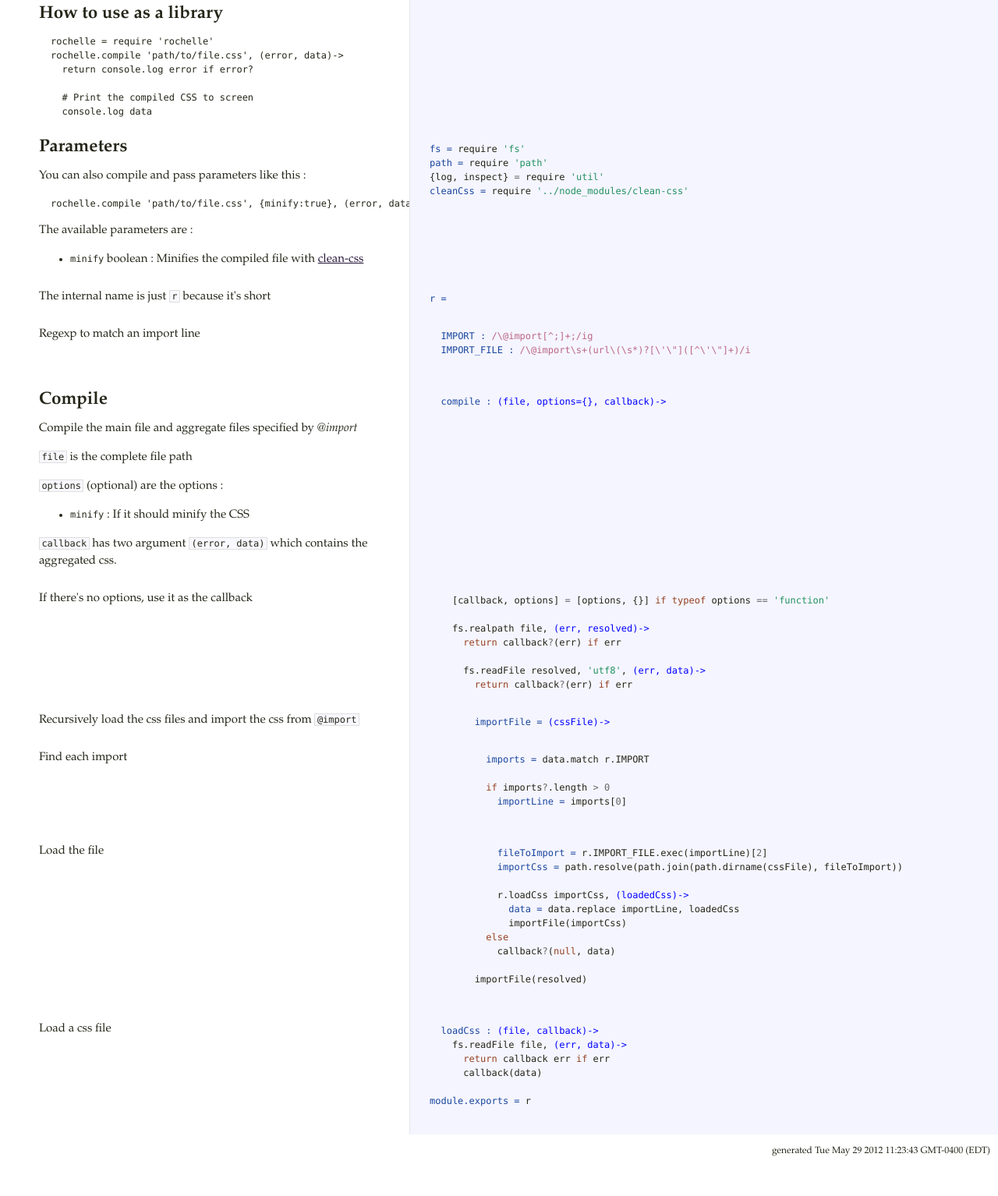
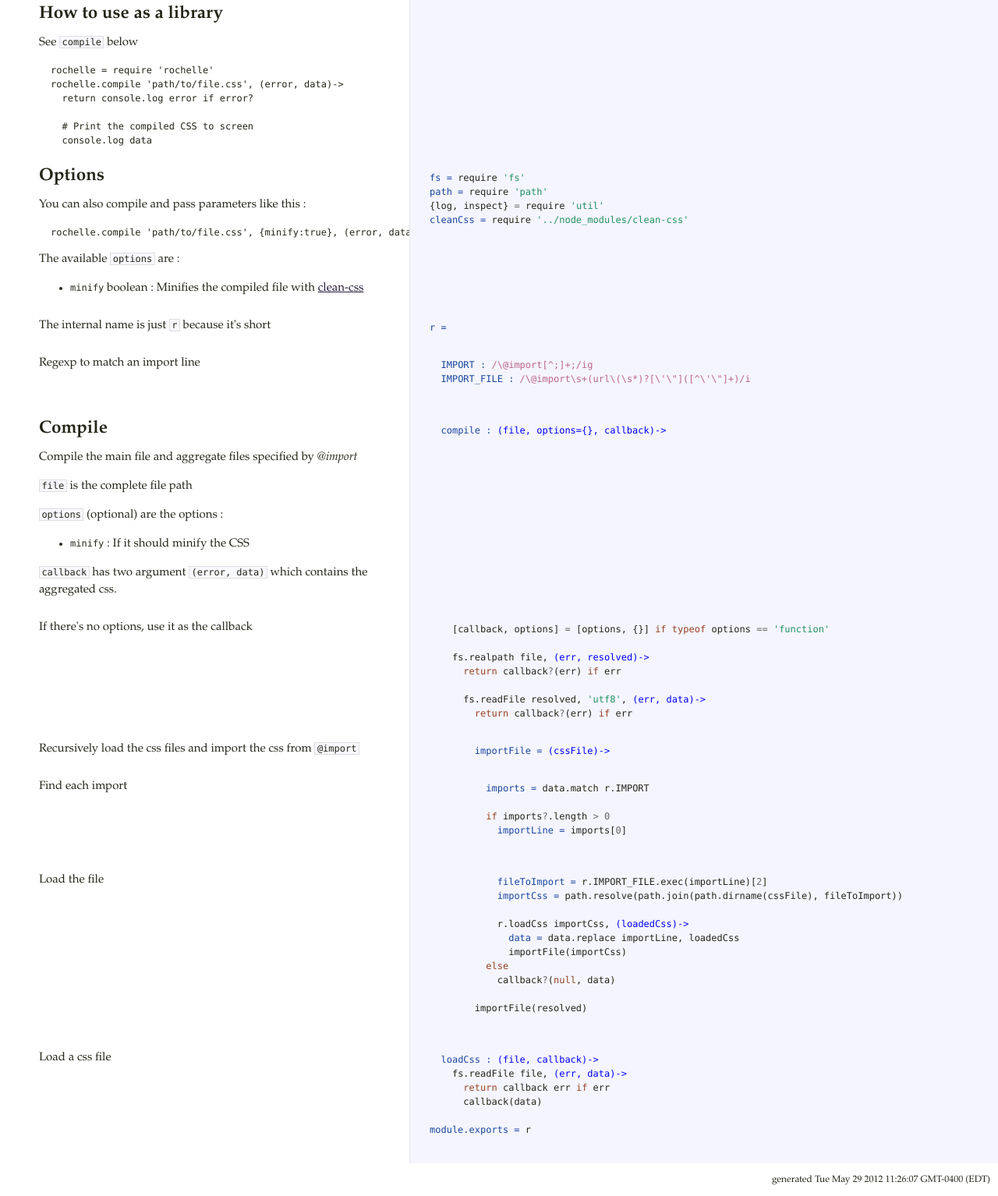
Before and after one commit to dsimard/rochelle, a plain HTML site: page lib/index.coffee.html in a window 1280 px wide. Shown: the part 103-1637 px from the top of the page at 78% size. Before the commit the page ends 1600 px from the top, so only its background shows below. Drawn offline with Linux system fonts and the light colour scheme.

Commit message:
Doc regenerated automatically

```diff
--- a/lib/index.coffee.html
+++ b/lib/index.coffee.html
@@ -1,4 +1,6 @@
 <!DOCTYPE html><html><head><title>index.coffee</title><meta http-equiv="Content-Type" content="text/html" charset="UTF-8"><link rel="stylesheet" media="all" href="../docco.css"></head><body><div id="container"><div id="background"></div><div id="jump_to">Jump To &hellip;<div id="jump_wrapper"><div id="jump_page"><a href="../index.html" class="source"><span class="file_name">README</span></a><a href="../bin/rochelle.coffee.html" class="source "><span class="base_path">bin / </span><span class="file_name">rochelle.coffee</span></a><a href="../lib/index.coffee.html" class="source selected"><span class="base_path">lib / </span><span class="file_name">index.coffee</span></a></div></div></div><table cellpadding="0" cellspacing="0"><thead><tr><th class="docs"><h1>index.coffee</h1><div class="filepath">lib/</div></th><th class="code"></th></tr></thead><tbody><tr id="section-1"><td class="docs"><div class="pilwrap"><a href="#section-1" class="pilcrow">&#182;</a></div><h2>How to use as a library</h2>
+
+<p>See <code>compile</code> below</p>
 
 <pre><code>rochelle = require 'rochelle'
 rochelle.compile 'path/to/file.css', (error, data)-&gt;
@@ -7,14 +9,14 @@ rochelle.compile 'path/to/file.css', (error, data)-&gt;
   # Print the compiled CSS to screen
   console.log data
 </code></pre>
-</td><td class="code"><div class="highlight"><pre></pre></div></td></tr><tr id="section-2"><td class="docs"><div class="pilwrap"><a href="#section-2" class="pilcrow">&#182;</a></div><h2>Parameters</h2>
+</td><td class="code"><div class="highlight"><pre></pre></div></td></tr><tr id="section-2"><td class="docs"><div class="pilwrap"><a href="#section-2" class="pilcrow">&#182;</a></div><h2>Options</h2>
 
 <p>You can also compile and pass parameters like this : </p>
 
 <pre><code>rochelle.compile 'path/to/file.css', {minify:true}, (error, data)-&gt;
 </code></pre>
 
-<p>The available parameters are :</p>
+<p>The available <code>options</code> are :</p>
 
 <ul>
 <li><code>minify</code> boolean : Minifies the compiled file with <a href="https://github.com/GoalSmashers/clean-css">clean-css</a></li>
@@ -71,4 +73,4 @@ rochelle.compile 'path/to/file.css', (error, data)-&gt;
 
 <span class="nv">module.exports = </span><span class="nx">r</span>
 
-</pre></div></td></tr></tbody></table><div id="generated">generated Tue May 29 2012 11:23:43 GMT-0400 (EDT)  </div></div></body></html>
+</pre></div></td></tr></tbody></table><div id="generated">generated Tue May 29 2012 11:26:07 GMT-0400 (EDT)  </div></div></body></html>
```
Also changed, not shown: bin/rochelle.coffee.html (+1 -1 lines), index.html (+4 -4 lines).
